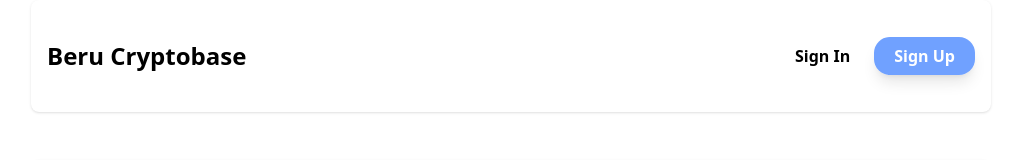
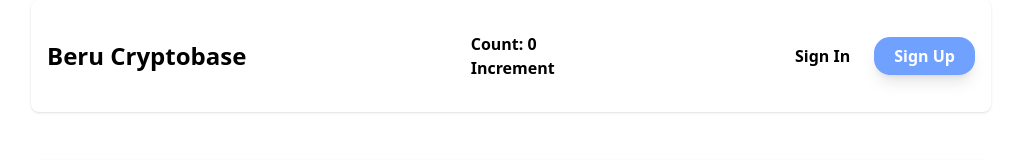
Before and after one commit to nguyenhoangloc2208/crypto-app, a Vue app: page / in a window 1280 px wide. Shown: the top 160 px of the page, without its empty margins (129-1150 px from the left). Built offline with nearby package versions, Linux system fonts and the light colour scheme; no server answers.

Commit message:
setup vuex

```diff
--- a/src/components/Navbar/AppNavbar.vue
+++ b/src/components/Navbar/AppNavbar.vue
@@ -1,23 +1,12 @@
 <script lang="ts">
+import { computed, defineComponent, ref } from 'vue'
 import { RouterLink } from 'vue-router'
 import Paper from '../Paper/Paper.vue'
-import { ref } from 'vue'
 import IconClose from '../icons/IconClose.vue'
 import IconMenu from '../icons/IconMenu.vue'
+import { useStore } from 'vuex'
 
-const nav = ref(false)
-const user = ref<{ email?: string }>({})
-
-const handleNav = () => {
-  nav.value = !nav.value
-}
-
-const handleSignOut = () => {
-  // Logic để đăng xuất
-  console.log('Signing out')
-}
-
-export default {
+export default defineComponent({
   components: {
     RouterLink,
     Paper,
@@ -25,15 +14,38 @@ export default {
     IconClose
   },
   setup() {
+    const nav = ref(false)
+    const user = ref<{ email?: string }>({})
+
+    const handleNav = () => {
+      nav.value = !nav.value
+    }
+
+    const handleSignOut = () => {
+      // Logic để đăng xuất
+      console.log('Signing out')
+    }
+
+    const store = useStore()
+
+    const count = computed(() => store.state.count)
+
+    const increment = () => {
+      store.commit('increment')
+    }
+
     return {
       nav,
       user,
       handleNav,
-      handleSignOut
+      handleSignOut,
+      count,
+      increment
     }
   }
-}
+})
 </script>
+
 <template>
   <header class="mx-auto">
     <Paper>
@@ -41,6 +53,10 @@ export default {
         <RouterLink to="/">
           <h1 class="text-2xl">Beru Cryptobase</h1>
         </RouterLink>
+        <div>
+          <p>Count: {{ count }}</p>
+          <button @click="increment">Increment</button>
+        </div>
         <div v-if="user?.email">
           <RouterLink to="/account" class="p-4">Account</RouterLink>
           <button @click="handleSignOut">Sign out</button>
--- a/src/main.ts
+++ b/src/main.ts
@@ -3,8 +3,10 @@ import './assets/main.css'
 import { createApp } from 'vue'
 import App from './App.vue'
 import router from './router'
+import store from './store'
 
 const app = createApp(App)
 app.use(router)
+app.use(store)
 
 app.mount('#app')
--- /dev/null
+++ b/src/store/index.ts
@@ -0,0 +1,24 @@
+// store/index.ts
+import { createStore } from 'vuex'
+
+interface State {
+  count: number
+}
+
+const initialState: State = {
+  count: parseInt(localStorage.getItem('count') || '0') || 0
+}
+
+const store = createStore<State>({
+  state: initialState,
+  mutations: {
+    increment(state: State) {
+      state.count++
+      localStorage.setItem('count', state.count.toString())
+    }
+  },
+  actions: {},
+  getters: {}
+})
+
+export default store
```
